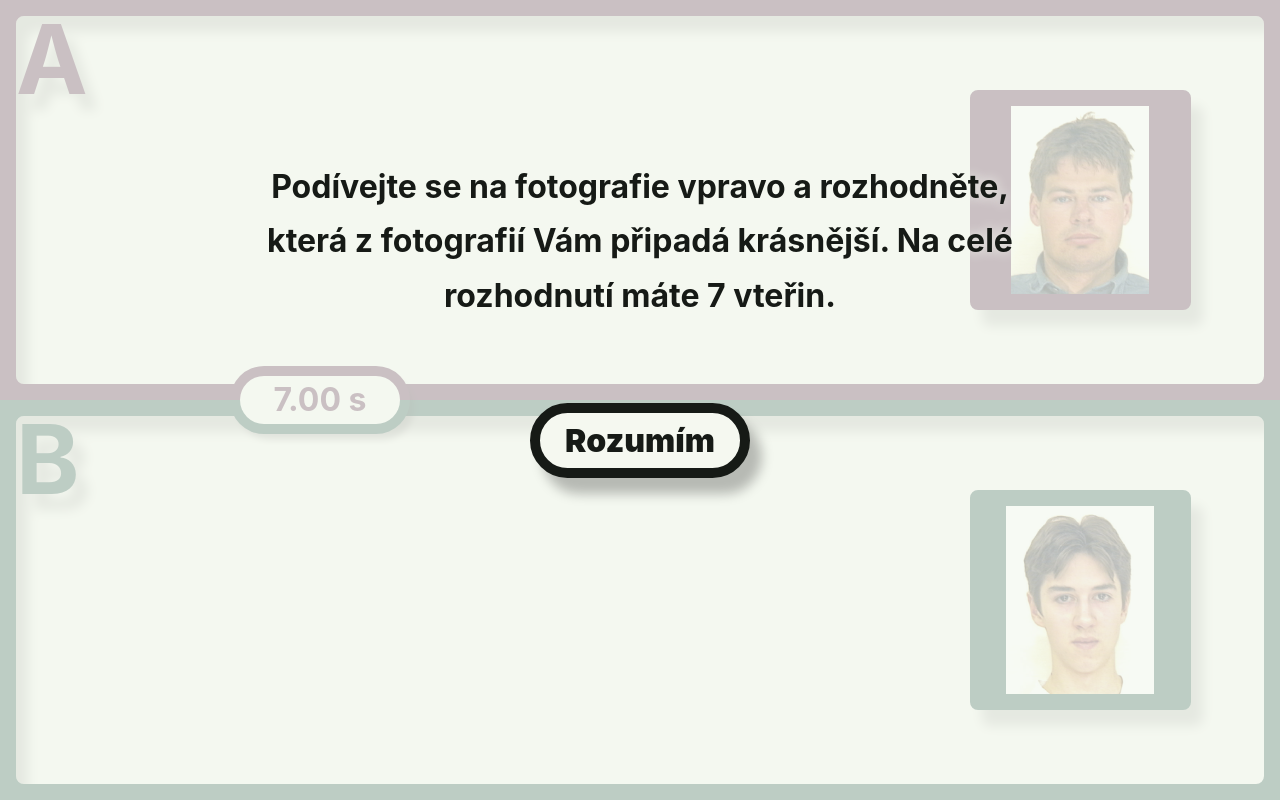
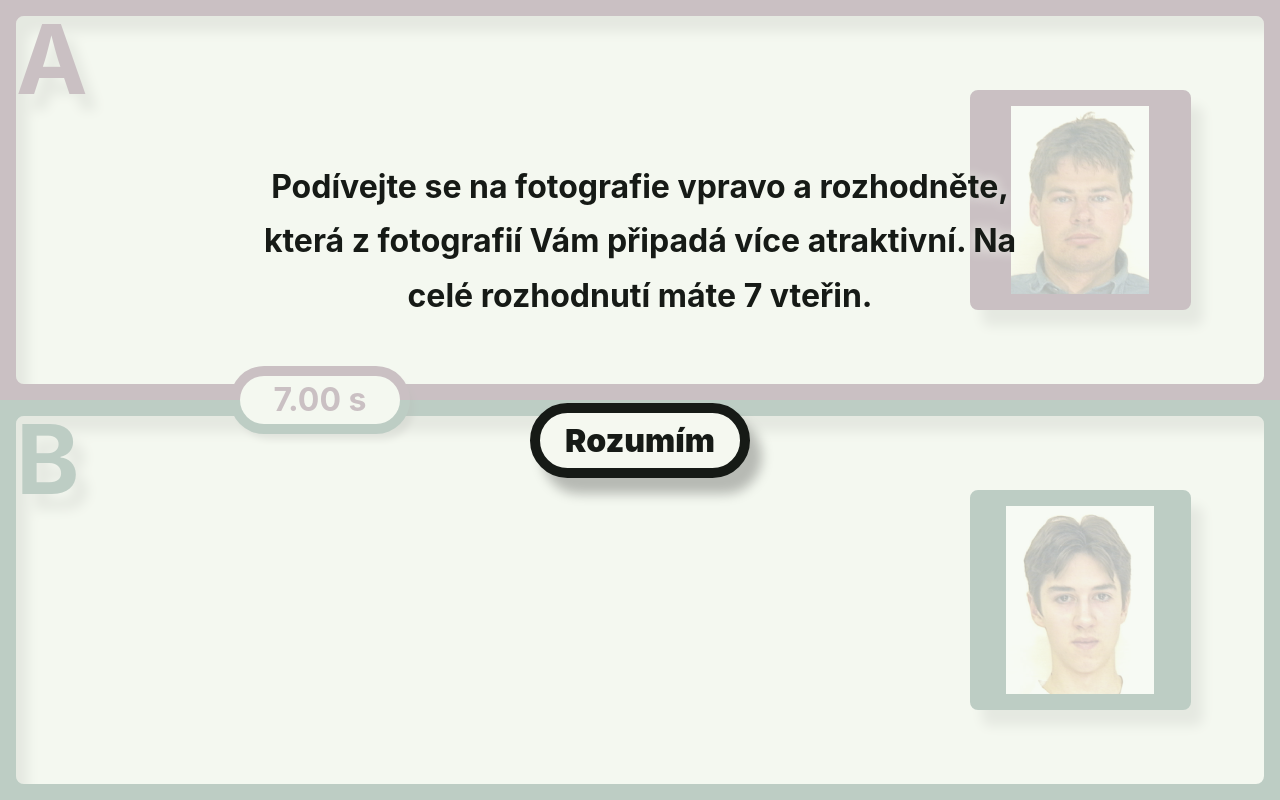
Before and after one commit to PetrHeinz/implicit-beauty-perception-experiment, a React (Create React App) app: page / in a window 1280 px wide. Both pictures are taken after a click on the button "Start". Built offline with nearby package versions, Linux system fonts and the light colour scheme.

Commit message:
change tutorial text

```diff
--- a/src/Tutorial.js
+++ b/src/Tutorial.js
@@ -7,7 +7,7 @@
 
 export default function Tutorial({seed, selectableDelaySeconds, timeoutSeconds, onEnd, onReset, logger}) {
 
-    const TUTORIAL_TEXT_GOAL = "Podívejte se na fotografie vpravo a rozhodněte, která z fotografií Vám připadá krásnější. Na celé rozhodnutí máte " + timeoutSeconds + " vteřin.";
+    const TUTORIAL_TEXT_GOAL = "Podívejte se na fotografie vpravo a rozhodněte, která z fotografií Vám připadá více atraktivní. Na celé rozhodnutí máte " + timeoutSeconds + " vteřin.";
     const TUTORIAL_TEXT_SELECTION = "Nyní se na obrazovce objevila 2 tlačítka 'Vybrat'. Klikněte na to u Vámi zvolené fotografie. Výběr poté potvrdíte kliknutím na samotnou fotografii.";
 
     const [selected, setSelected] = useState(null);
```
